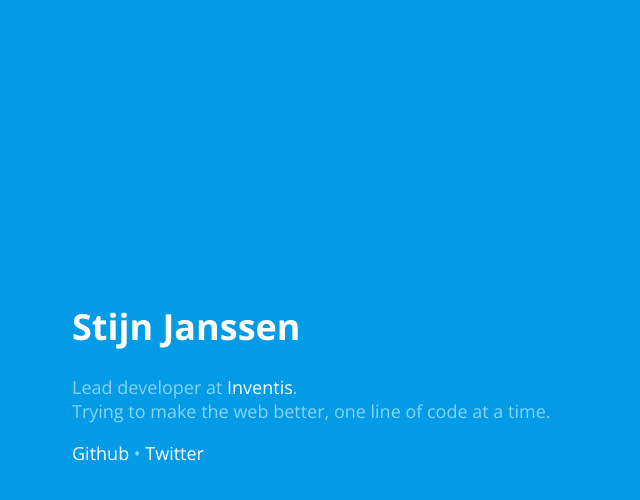
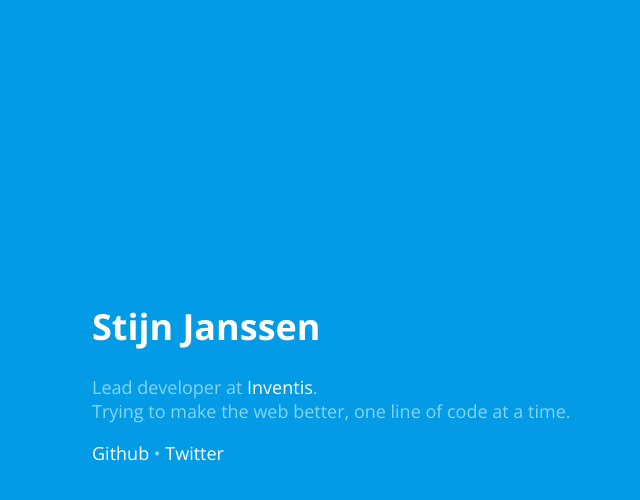
Before and after one commit to stijnj/stijnj.github.com, a Jekyll site: the page built from index.html, in a window 1280 px wide. Shown: the top 500 px of the page, without its empty margins (218-858 px from the left). Built offline with Jekyll 4.4.1, drawn with Linux system fonts in a browser that asks for light colours; nearby versions of some CDN libraries; Markdown is read by kramdown in place of the engine named in the settings.

Commit message:
improved styling for smaller screens

```diff
--- a/_layouts/default.html
+++ b/_layouts/default.html
@@ -2,7 +2,7 @@
 <html>
     <head>
         <meta charset="utf-8">
-        <meta name="viewport" content="width=device-width">
+        <meta name="viewport" content="width=device-width, initial-scale=1">
 
         <title>
           {% if page.title %}
--- a/assets/css/style.css
+++ b/assets/css/style.css
@@ -433,7 +433,9 @@
     margin: 0 auto;
 }*/
 html {
-  font-size: 18px; }
+  font-size: 18px;
+  min-width: 320px;
+  min-height: 100%; }
 
 body {
   font-size: 1rem; }
@@ -442,13 +444,16 @@
   font-size: 2rem; }
 
 .wrapper {
-  width: 100%;
-  max-width: 700px;
-  margin: 0 auto; }
+  width: 100%; }
+  @media only screen and (min-width: 700px) {
+    .wrapper {
+      max-width: 700px;
+      margin: 0 auto; } }
 
 .hero {
   height: 100vh;
   position: relative;
+  overflow: hidden;
   background: #039be5;
   color: #84d6fd;
   font-family: Open Sans, Arial, sans-serif; }
@@ -467,4 +472,5 @@
   left: 50%; }
 
 .hero__content {
+  padding: 0 20px;
   transform: translate(-50%, -50%); }
```
Also changed, not shown: assets/sass/style.scss (+10 -2 lines).
